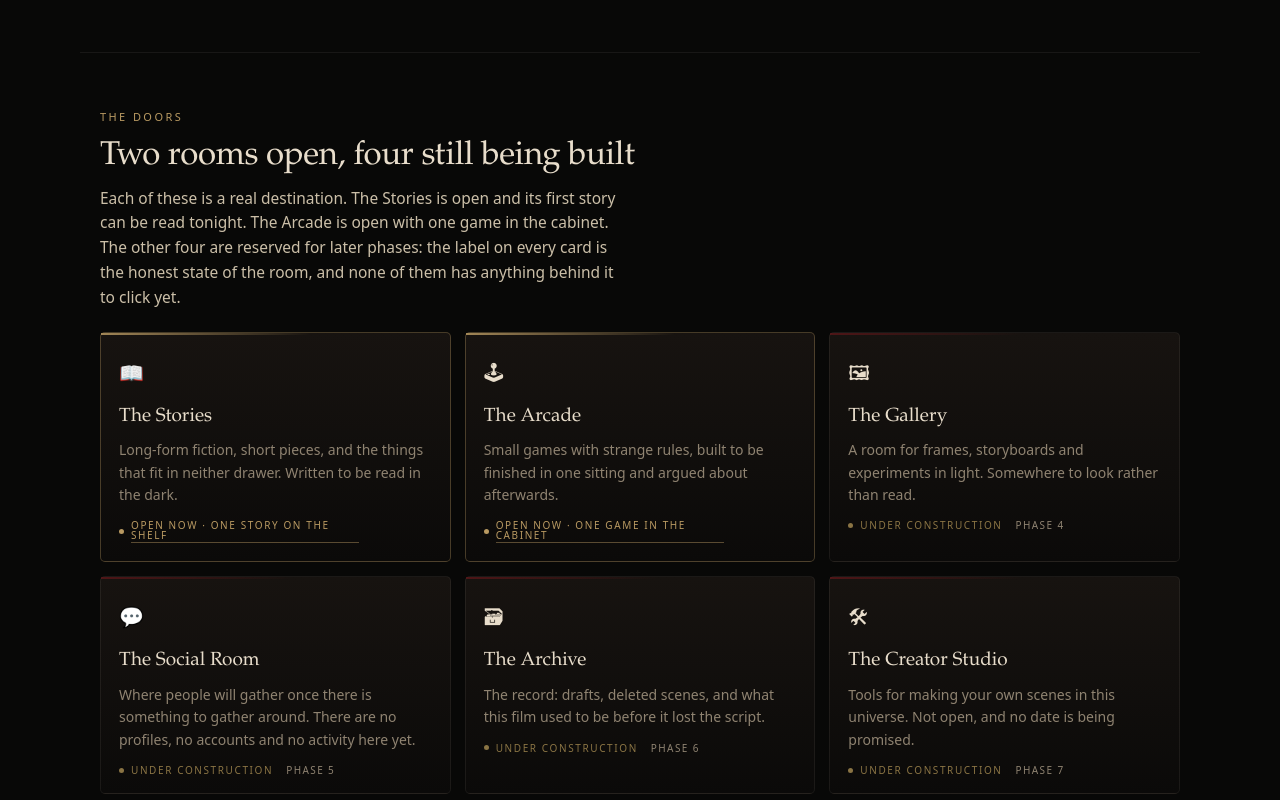
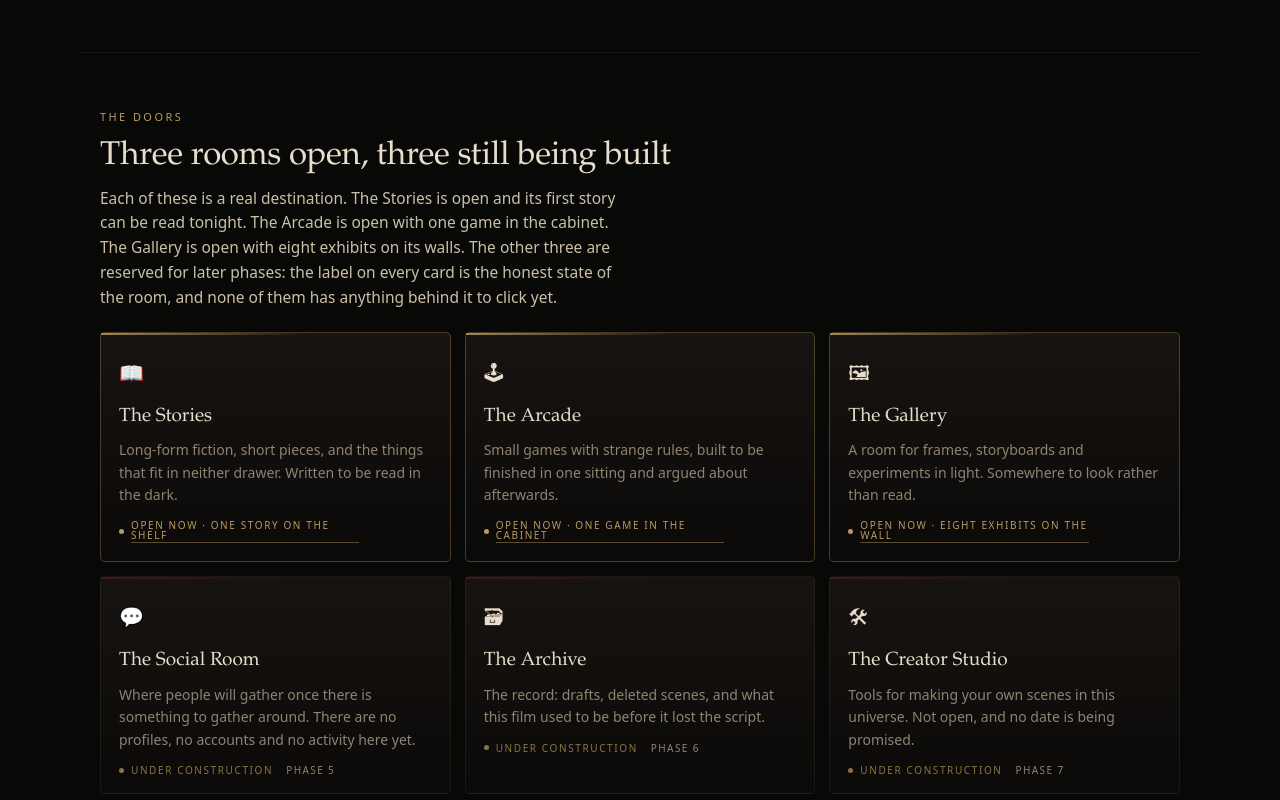
Before and after one commit to Wednesday-Evening/the-wrong-script, a plain HTML site: page index.html in a window 1280 px wide. Shown: the part 1340-2140 px from the top of the page. Drawn offline with Linux system fonts and the light colour scheme.

Commit message:
Edit index.html

```diff
--- a/index.html
+++ b/index.html
@@ -29,7 +29,7 @@
       <a href="film/" class="is-live">The Original Production</a>
       <a href="stories/" class="is-live">The Stories</a>
       <a href="arcade/" class="is-live">The Arcade</a>
-      <a href="#gallery">The Gallery <span class="soon">Soon</span></a>
+      <a href="gallery/" class="is-live">The Gallery</a>
       <a href="#social-room">The Social Room <span class="soon">Soon</span></a>
       <a href="#archive">The Archive <span class="soon">Soon</span></a>
       <a href="#creator-studio">The Creator Studio <span class="soon">Soon</span></a>
@@ -93,8 +93,8 @@
 
   <section class="section" id="doors">
     <p class="eyebrow">The Doors</p>
-    <h2>Two rooms open, four still being built</h2>
-    <p class="intro">Each of these is a real destination. The Stories is open and its first story can be read tonight. The Arcade is open with one game in the cabinet. The other four are reserved for later phases: the label on every card is the honest state of the room, and none of them has anything behind it to click yet.</p>
+    <h2>Three rooms open, three still being built</h2>
+    <p class="intro">Each of these is a real destination. The Stories is open and its first story can be read tonight. The Arcade is open with one game in the cabinet. The Gallery is open with eight exhibits on its walls. The other three are reserved for later phases: the label on every card is the honest state of the room, and none of them has anything behind it to click yet.</p>
 
     <div class="grid">
 
@@ -112,11 +112,11 @@
         <p class="stat"><a href="arcade/">Open now &middot; one game in the cabinet</a></p>
       </article>
 
-      <article class="card" id="gallery">
+      <article class="card is-open" id="gallery">
         <div class="glyph" aria-hidden="true">&#128444;</div>
         <h3>The Gallery</h3>
         <p>A room for frames, storyboards and experiments in light. Somewhere to look rather than read.</p>
-        <p class="stat">Under construction<span class="phase">Phase 4</span></p>
+        <p class="stat"><a href="gallery/">Open now &middot; eight exhibits on the wall</a></p>
       </article>
 
       <article class="card" id="social-room">
```
